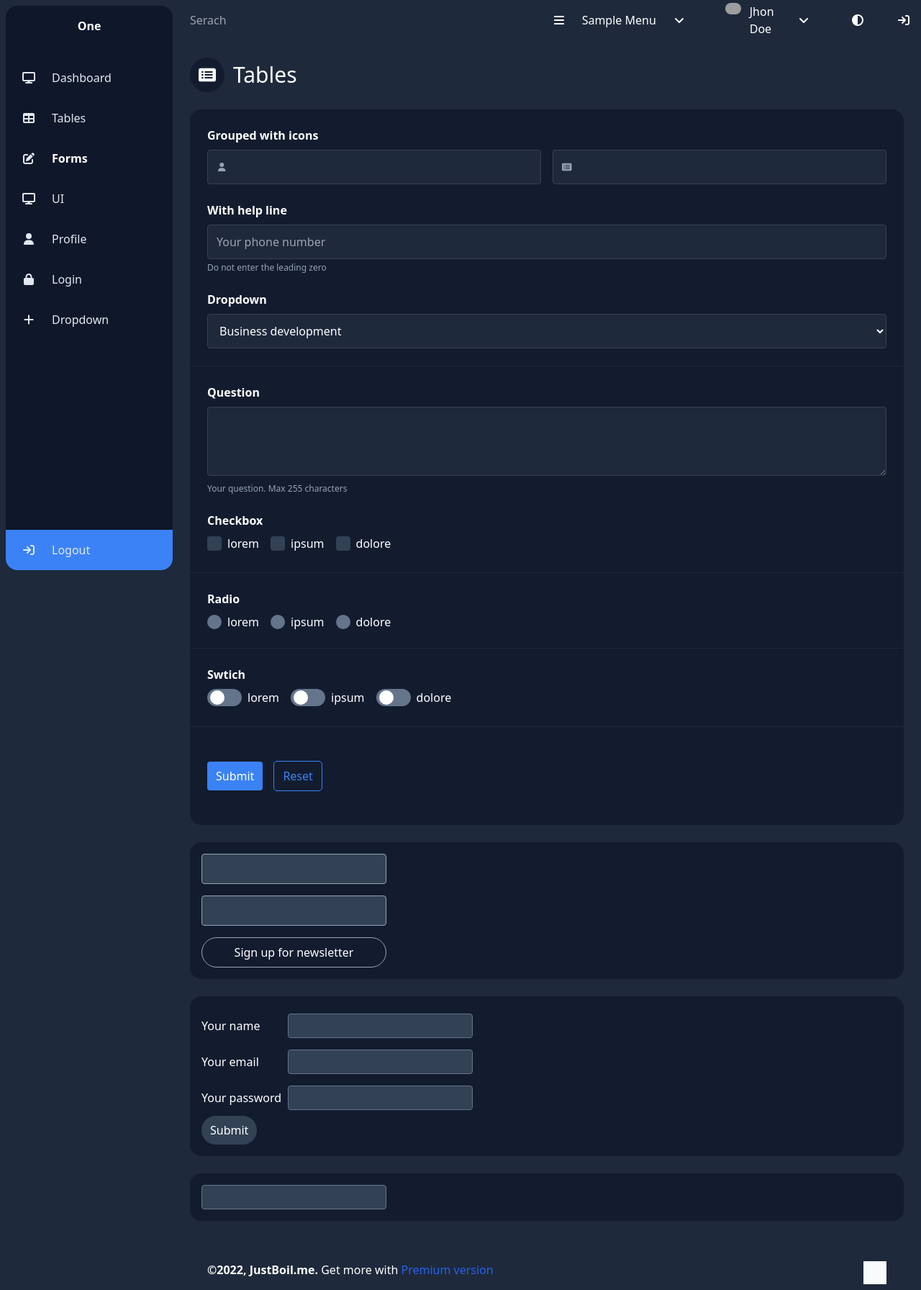
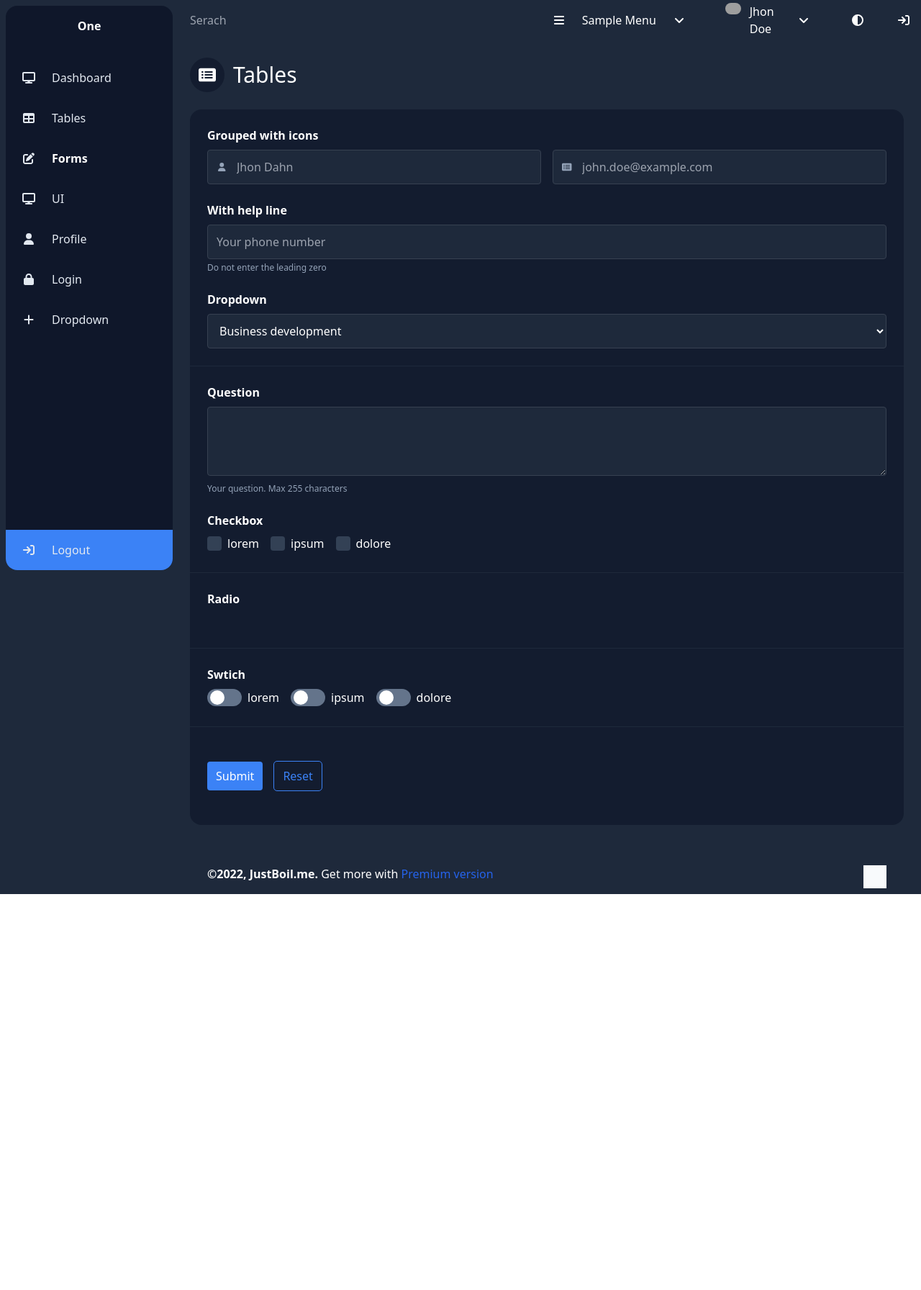
Before and after one commit to VillD/ProjectoERP, a Vue app: page /dashboard/form in a window 1280 px wide. Before the commit this address had no page. Shown: the whole page at 72% size. After the commit the page ends 1242 px from the top, so only its background shows below. Built offline with nearby package versions, Linux system fonts and the light colour scheme; grey boxes are pictures that could not be loaded.

Commit message:
validaciones en inputs

```diff
--- a/src/components/FormData.vue
+++ /dev/null
@@ -1,36 +0,0 @@
-<script setup>
-import { Form, Field, ErrorMessage } from 'vee-validate'
-
-defineProps({
-  schema: {
-    type: Object,
-    required: true
-  }
-})
-</script>
-<template>
-  <Form class="m-4">
-    <div
-      v-for="{ as, name, label, ...attrs } in schema.fields"
-      :key="name"
-      class="flex gap-2 py-2 items-center"
-    >
-      <label
-        class="w-28"
-        :for="name"
-        >{{ label }}</label
-      >
-      <Field
-        :id="name"
-        :as="as"
-        :name="name"
-        v-bind="attrs"
-        class="bg-slate-700 outline-none border border-slate-500 px-3 py-1 rounded"
-      ></Field>
-      <ErrorMessage :name="name" />
-    </div>
-    <button class="bg-slate-700 px-3 py-2 rounded-full hover:bg-slate-600">
-      Submit
-    </button>
-  </Form>
-</template>
--- a/src/components/FormDynamic.vue
+++ /dev/null
@@ -1,32 +0,0 @@
-<script setup>
-import FormData from '@/components/FormData.vue'
-import * as Yup from 'yup'
-
-const formSchema = {
-  fields: [
-    {
-      label: 'Your name',
-      name: 'name',
-      as: 'input',
-      type: 'text',
-      rules: Yup.string().required()
-    },
-    {
-      label: 'Your email',
-      name: 'email',
-      as: 'input',
-      rules: Yup.string().email().required()
-    },
-    {
-      label: 'Your password',
-      name: 'password',
-      as: 'input',
-      type: 'password',
-      rules: Yup.string().min(6).required()
-    }
-  ]
-}
-</script>
-<template>
-  <FormData :schema="formSchema"></FormData>
-</template>
--- a/src/components/FormExample.vue
+++ b/src/components/FormExample.vue
@@ -1,31 +1,67 @@
 <script setup>
-import InputText from './InputText.vue'
-import InputSelect from './InputSelect.vue'
+import FormInput from './FormInput.vue'
+import FormSelect from './FormSelect.vue'
 import FormField from './FormField.vue'
 import InputTextArea from './InputTextArea.vue'
 import BaseButton from './BaseButton.vue'
 import FormCheck from './FormCheck.vue'
 import FormRadio from './FormRadio.vue'
+import * as Yup from 'yup'
+import { Form, Field } from 'vee-validate'
 
 const arrayCheck = ['lorem', 'ipsum', 'dolore']
+
+const exampleSelect = {
+  label: 'Favorite Drink',
+  name: 'drink',
+  as: 'select',
+  children: [
+    {
+      tag: 'option',
+      value: '',
+      text: ''
+    },
+    {
+      tag: 'option',
+      value: 'coffee',
+      text: 'Coffeee'
+    },
+    {
+      tag: 'option',
+      value: 'tea',
+      text: 'Tea'
+    },
+    {
+      tag: 'option',
+      value: 'coke',
+      text: 'Coke'
+    }
+  ]
+}
+const schema = Yup.object().shape({
+  name: Yup.string().required(),
+  email: Yup.string().email().required(),
+  telf: Yup.string().required().length(9)
+})
 </script>
 <template>
   <div class="p-6">
-    <form
-      action=""
-      class=""
-    >
+    <Form :validation-schema="schema">
       <FormField label="Grouped with icons">
         <div class="flex justify-between mt-2 gap-4">
-          <InputText
-            type-input="text"
+          <FormInput
+            type="text"
+            name="name"
             icon="fa-user"
             class="w-full"
+            placeholder="Jhon Dahn"
           />
-          <InputText
-            type-input="text"
+          <FormInput
+            type="email"
+            name="email"
             icon="fa-rectangle-list"
             class="w-full"
+            placeholder="john.doe@example.com"
           />
         </div>
       </FormField>
@@ -34,15 +70,16 @@ const arrayCheck = ['lorem', 'ipsum', 'dolore']
         label="With help line"
         help="Do not enter the leading zero"
       >
-        <InputText
-          type-input="text"
+        <FormInput
+          type="tel"
+          name="telf"
           class="w-full mt-2"
-          text-ghost="Your phone number"
+          placeholder="Your phone number"
         />
       </FormField>
 
       <FormField label="Dropdown">
-        <InputSelect
+        <FormSelect
           :value-opions="['Business development', 'Marketing', 'Sales']"
           class="mt-2"
         />
@@ -101,6 +138,6 @@ const arrayCheck = ['lorem', 'ipsum', 'dolore']
         <BaseButton>Submit</BaseButton>
         <BaseButton outline>Reset</BaseButton>
       </div>
-    </form>
+    </Form>
   </div>
 </template>
--- a/src/components/FormExaple02.vue
+++ /dev/null
@@ -1,17 +0,0 @@
-<script setup>
-import { Field, ErrorMessage } from 'vee-validate'
-import * as Yup from 'yup'
-defineProps({
-  name: String,
-  type: String,
-  label: String
-})
-</script>
-<template>
-  <Field
-    :name="name"
-    :type="type"
-  />
-  <label :for="name">{{ label }}</label>
-  <ErrorMessage :name="name"></ErrorMessage>
-</template>
--- a/src/components/FormField.vue
+++ b/src/components/FormField.vue
@@ -1,10 +1,6 @@
 <script setup>
 defineProps({
   label: {
-    type: String,
-    default: null
-  },
-  labelFor: {
     type: String,
     default: null
   },
@@ -18,7 +14,7 @@ defineProps({
   <div class="mb-6 last:mb-0">
     <label
       v-if="label"
-      :for="labelFor"
+      :for="label"
       class="block font-bold mb-2"
       >{{ label }}
     </label>
--- a/src/components/InputText.vue
+++ b/src/components/FormInput.vue
@@ -1,27 +1,34 @@
 <script setup>
 import BaseIcon from './BaseIcon.vue'
+import { Field, ErrorMessage } from 'vee-validate'
+
 defineProps({
-  textGhost: String,
+  placeholder: { type: String, default: null },
   icon: {
     type: String,
     default: null
   },
-  text: {
+  name: {
     type: String,
     default: null
   },
-  typeInput: {
+  type: {
     type: String,
+    required: true
+  },
+  rules: {
+    type: Function,
     default: null
   }
 })
 </script>
 <template>
   <div class="relative">
-    <input
-      :type="typeInput"
-      :placeholder="textGhost"
+    <Field
+      :type="type"
+      :placeholder="placeholder"
       :class="icon ? 'pl-10' : 'px-3'"
+      :name="name"
       class="h-12 border border-gray-700 bg-slate-800 text-white w-full rounded"
     />
     <div
@@ -33,5 +40,9 @@ defineProps({
         class="text-xs text-slate-400"
       />
     </div>
+    <ErrorMessage
+      class="text-sm text-danger"
+      :name="name"
+    ></ErrorMessage>
   </div>
 </template>
--- a/src/components/FormRadio.vue
+++ b/src/components/FormRadio.vue
@@ -1,4 +1,5 @@
 <script setup>
+import { Field } from 'vee-validate'
 const props = defineProps({
   labelRadio: String,
   valueRadio: [String, Number, Boolean],
@@ -15,12 +16,13 @@ const props = defineProps({
     "
     class="items-center"
   >
-    <input
+    <Field
       type="radio"
       :name="name"
       :value="valueRadio"
       class="w-5 h-5 justify-center items-center flex appearance-none rounded-full bg-slate-500 before:block before:h-3 before:w-3 checked:before:bg-white before:rounded-full checked:flex-row-reverse checked:bg-blue-500 cursor-pointer"
-    />
-    <label for="">{{ labelRadio }}</label>
+    >
+      <slot></slot>
+    </Field>
   </div>
 </template>
--- a/src/components/InputSelect.vue
+++ b/src/components/FormSelect.vue
@@ -1,4 +1,5 @@
 <script setup>
+import { Field } from 'vee-validate'
 defineProps({
   valueOpions: {
     type: Array,
--- a/src/components/FormTest.vue
+++ /dev/null
@@ -1,44 +0,0 @@
-<script setup>
-import { Form, Field, ErrorMessage } from 'vee-validate'
-
-function onSubmit(value) {
-  console.log(JSON.stringify(value, null, 2))
-  // console.log('Submitting :(')
-}
-function validateEmail(value) {
-  // if the field is empty
-  if (!value) {
-    return 'This field is required'
-  }
-  // if the field is not a valid email
-  const regex = /^[A-Z0-9._%+-]+@[A-Z0-9.-]+\.[A-Z]{2,4}$/i
-  if (!regex.test(value)) {
-    return 'This field must be a valid email'
-  }
-  // All is good
-  return true
-}
-</script>
-<template>
-  <Form
-    action=""
-    class="inline-flex flex-col gap-4 p-4"
-    @submit="onSubmit"
-  >
-    <Field
-      name="email"
-      type="email"
-      class="bg-slate-700 outline-none border border-slate-400 px-3 py-2 rounded"
-      :rules="validateEmail"
-    />
-    <ErrorMessage name="email" />
-    <Field
-      name="number  "
-      type="email"
-      class="bg-slate-700 outline-none border border-slate-400 px-3 py-2 rounded"
-    />
-    <button class="p-2 border border-slate-400 hover:bg-slate-600 rounded-full">
-      Sign up for newsletter
-    </button>
-  </Form>
-</template>
--- a/src/components/formUseField.vue
+++ /dev/null
@@ -1,30 +0,0 @@
-<script setup>
-import { useField } from 'vee-validate'
-import { defineProps, toRef } from 'vue'
-const props = defineProps({
-  name: {
-    type: String,
-    required: true
-  }
-})
-function isRequired(value) {
-  if (value && value.trim()) {
-    return true
-  }
-  return 'This is required'
-}
-// make sure to convert the name prop to a ref to maintain its reactivity
-// this way vee-validate can react to the field name changing
-const nameRef = toRef(props, 'name')
-const { errorMessage, value } = useField(nameRef, isRequired)
-</script>
-<template>
-  <div class="p-4">
-    <input
-      v-model="value"
-      type="text"
-      class="bg-slate-700 outline-none border border-slate-500 px-3 py-1 rounded"
-    />
-    <span class="text-white">{{ errorMessage }}</span>
-  </div>
-</template>
--- a/src/views/FormsView.vue
+++ b/src/views/FormsView.vue
@@ -1,9 +1,6 @@
 <script setup>
 import BaseIcon from '../components/BaseIcon.vue'
-import FormDynamic from '../components/FormDynamic.vue'
 import FormExample from '../components/FormExample.vue'
-import FormTest from '../components/FormTest.vue'
-import FormUseField from '../components/formUseField.vue'
 </script>
 <template>
   <div class="p-6 xl:max-w-6xl xl:mx-auto">
@@ -22,16 +19,6 @@ import FormUseField from '../components/formUseField.vue'
       <div class="bg-slate-900/70 rounded-2xl flex-1 text-white">
         <FormExample />
       </div>
-      <div class="bg-slate-900/70 rounded-2xl flex-1 text-white">
-        <FormTest />
-      </div>
-
-      <div class="bg-slate-900/70 rounded-2xl flex-1 text-white">
-        <FormDynamic />
-      </div>
-      <div class="bg-slate-900/70 rounded-2xl flex-1 text-white">
-        <FormUseField />
-      </div>
     </div>
   </div>
 </template>
```
